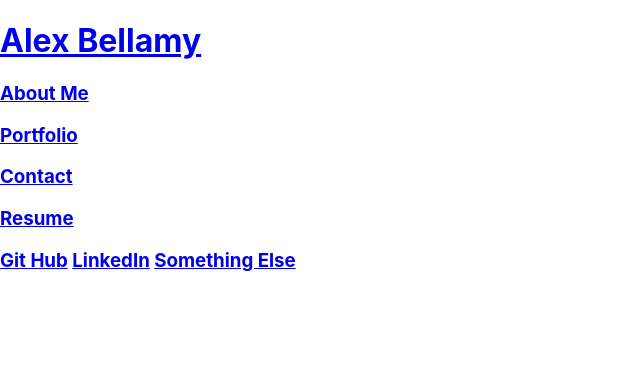
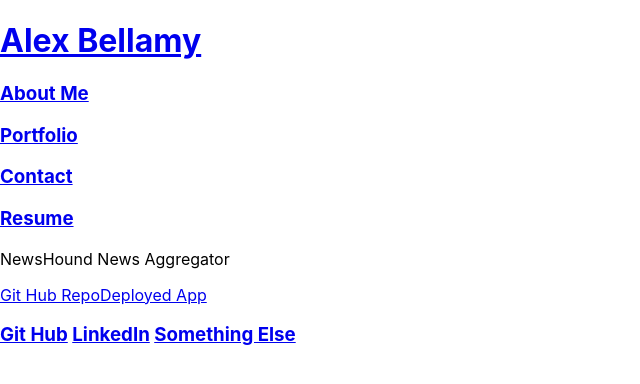
Before and after one commit to alextheordinary/react-portfolio, a React (Create React App) app: page /portfolio in a window 1280 px wide. Shown: the top 384 px of the page, without its empty margins (0-640 px from the left). Built offline with nearby package versions, Linux system fonts and the light colour scheme.

Commit message:
added basic project component and portfolio page

```diff
--- a/src/App.js
+++ b/src/App.js
@@ -3,6 +3,7 @@ import Header from './components/Header';
 import Navigation from './components/Navigation';
 import Footer from './components/Footer';
 import AboutMe from './pages/AboutMe';
+import Portfolio from './pages/Portfolio';
 import { BrowserRouter as Router, Routes, Route } from 'react-router-dom';
 
 function App() {
@@ -17,6 +18,10 @@ function App() {
               path="/"
               element={<AboutMe />}
             />
+            <Route
+              path="/portfolio"
+              element={<Portfolio />}
+            />
           </Routes>
         </div>
         <Footer />
--- a/src/components/Project.js
+++ b/src/components/Project.js
@@ -0,0 +1,14 @@
+import React from 'react';
+import { Link } from 'react-router-dom';
+
+const Project = (props) => {
+    return (
+        <div>
+            <p>{props.name}</p>
+            <a href={props.repoURL} target="_blank">Git Hub Repo</a>
+            <a href={props.deployURL} target="_blank">Deployed App</a>
+        </div>
+    );
+};
+
+export default Project;
--- a/src/pages/Portfolio.js
+++ b/src/pages/Portfolio.js
@@ -0,0 +1,17 @@
+import React from 'react';
+import Project from '../components/Project';
+
+
+const Portfolio = () => {
+    return (
+        <div>
+            <Project
+                name='NewsHound News Aggregator'
+                repoURL='https://github.com/alextheordinary/news-hound'
+                deployURL='https://serene-plateau-74924.herokuapp.com/'
+            />
+        </div>
+    );
+};
+
+export default Portfolio;
```
